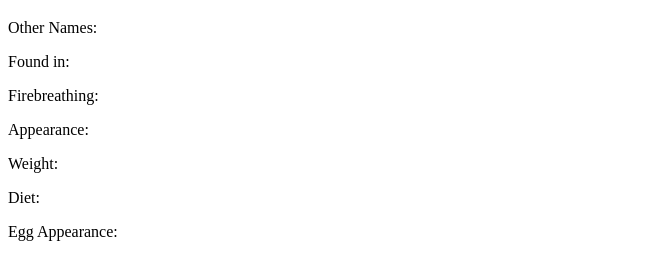
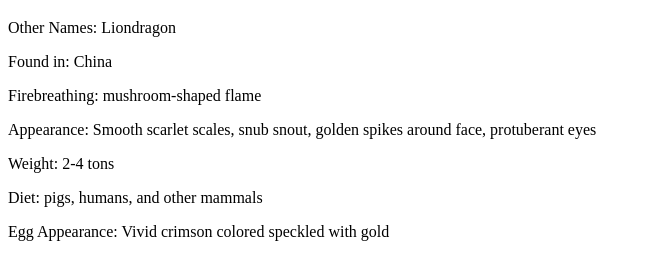
Before and after one commit to TigerRun624/Dragons, a plain HTML site: page p3.html in a window 1280 px wide. Shown: the part 61-340 px from the top of the page, without its empty margins (0-651 px from the left). Drawn offline with Linux system fonts and the light colour scheme.

Commit message:
Update p3.html

```diff
--- a/p3.html
+++ b/p3.html
@@ -7,13 +7,13 @@
 
 <h1>Chinese Fireball</h1>
 
-<p>Other Names: </p>
-<p>Found in: </p>
-<p>Firebreathing:  </p>
-<p>Appearance:  </p>
-<p>Weight:  </p>
-<p>Diet:  </p>
-<p>Egg Appearance:  </p>
+<p>Other Names: Liondragon</p>
+<p>Found in: China</p>
+<p>Firebreathing: mushroom-shaped flame</p>
+<p>Appearance: Smooth scarlet scales, snub snout, golden spikes around face, protuberant eyes </p>
+<p>Weight: 2-4 tons </p>
+<p>Diet: pigs, humans, and other mammals </p>
+<p>Egg Appearance: Vivid crimson colored speckled with gold </p>
 
 
 
```
